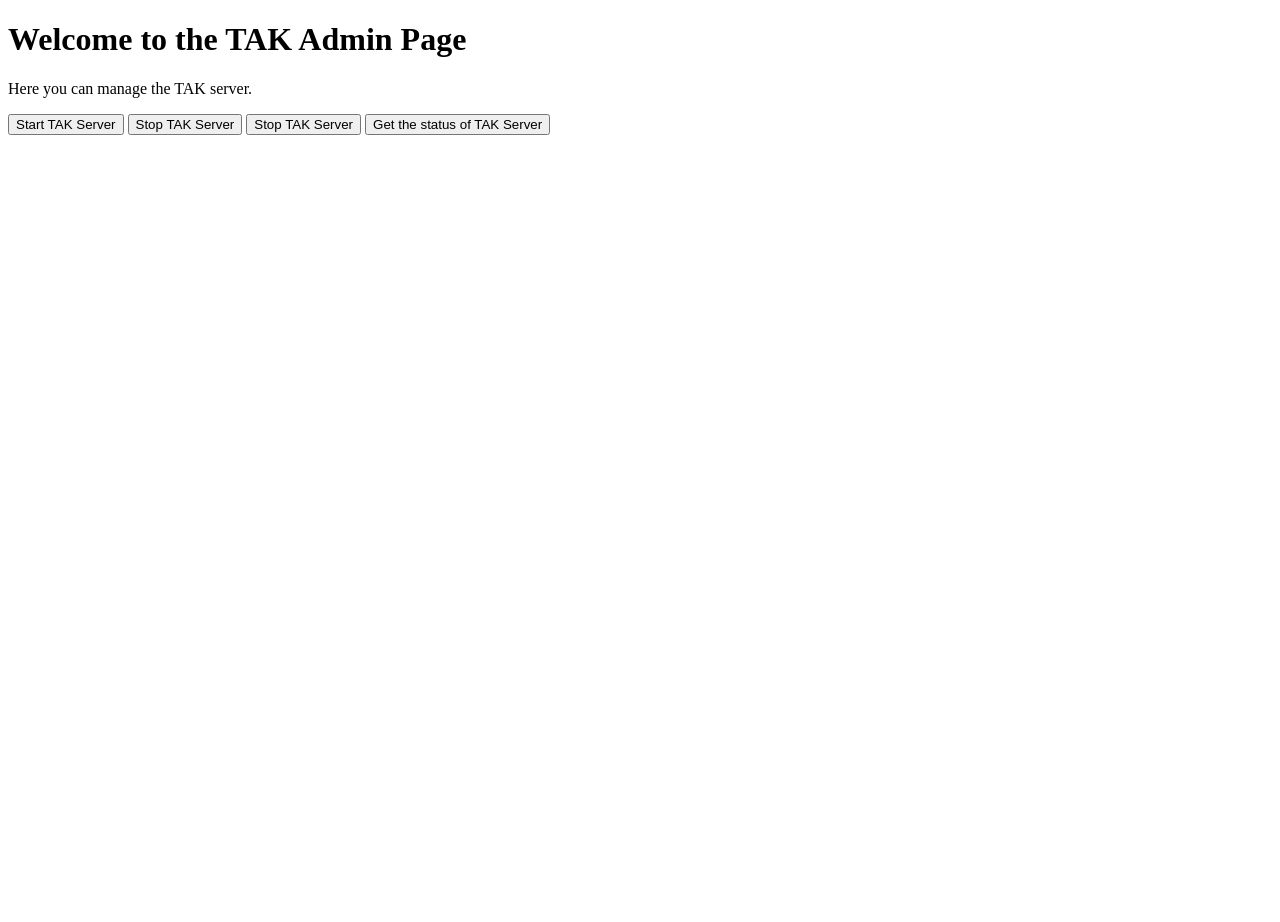
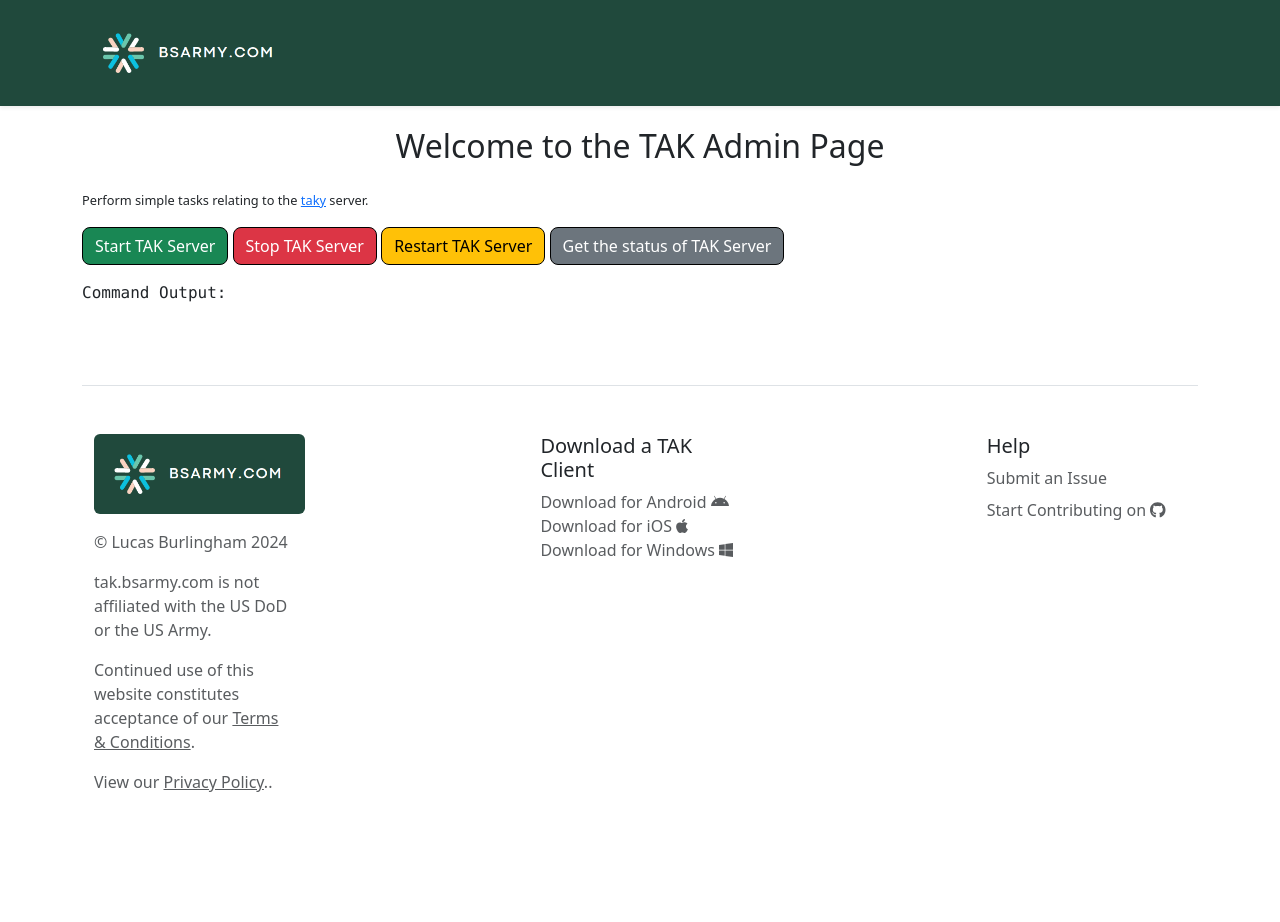
Before and after one commit to thebarracksarmy/atak.bsarmy.com, a PHP site: page /admin/index.php in a window 1280 px wide. Before the commit the page ends 135 px from the top, so only its background shows below. Run offline with PHP 8.4, Linux system fonts and the light colour scheme; some libraries are stand-ins or nearby versions.

Commit message:
Add simple taky server commands

```diff
--- a/admin/index.php
+++ b/admin/index.php
@@ -1,25 +1,69 @@
+<?php
+
+require_once $_SERVER['DOCUMENT_ROOT'] . '/assets/includes/beforeIncludes.php';
+
+
+$title = "TAK Admin - BS Army";
+$url = "https://" . $_SERVER['HTTP_HOST'] . "/";
+$type = "website";
+$description = 'Admin page for the open TAK server at atak.bsarmy.com. This server is open to all and is not affiliated with the US Government.';
+
+?>
+
 <!DOCTYPE html>
 <html lang="en">
-	<base href=htmz>
+
 <head>
 	<meta charset="UTF-8">
 	<meta name="viewport" content="width=device-width, initial-scale=1.0">
 	<title>TAK Admin</title>
+
+	<style>
+		body {
+			font-family: Arial, sans-serif;
+		}
+
+		pre {
+			white-space: pre-wrap;
+			word-wrap: break-word;
+			background-color: lightgray;
+			padding: 1em;
+			border-radius: .5em;
+			border-color: darkslategrey;
+		}
+	</style>
+	<?php require $_SERVER['DOCUMENT_ROOT'] . '/assets/includes/elements/head.php'; ?>
 </head>
+
 <body>
-	<h1>Welcome to the TAK Admin Page</h1>
-	<p>Here you can manage the TAK server.</p>
+	<?php require $_SERVER['DOCUMENT_ROOT'] . '/assets/includes/elements/nav.php'; ?>
+	<base target=htmz>
 
-	<div role="tablist">
-		<button role="tab" href="/admin/functions/start.php#command_output">Start TAK Server</button>
-		<button role="tab" href="/admin/functions/stop.php#command_output">Stop TAK Server</button>
-		<button role="tab" href="/admin/functions/restart.php#command_output">Stop TAK Server</button>
-		<button role="tab" href="/admin/functions/status.php#command_output">Get the status of TAK Server</button>
+	<div class="container">
+		<div class="row mb-3">
+			<div class="col">
+				<h1 class="text-center">Welcome to the TAK Admin Page</h1>
+				<small class="text-center">Perform simple tasks relating to the <a class="fs-italic" href="https://github.com/tkuester/taky/" referrerpolicy="noreferrer" target="_blank">taky</a> server.</small>
+			</div>
+		</div>
+		<div class="row mb-3">
+			<div role="tablist">
+				<a class="btn btn-success" role="tab" href="/admin/functions/start.php#command_output" onclick="return confirm('Please confirm that you want to START the taky server:')">Start TAK Server</a>
+				<a class="btn btn-danger" role="tab" href="/admin/functions/stop.php#command_output" onclick="return confirm('Please confirm that you want to STOP the taky server:')">Stop TAK Server</a>
+				<a class="btn btn-warning" role="tab" href="/admin/functions/restart.php#command_output" onclick="return confirm('Please confirm that you want to RESTART the taky server:')">Restart TAK Server</a>
+				<a class="btn btn-secondary" role="tab" href="/admin/functions/status.php#command_output">Get the status of TAK Server</a>
+			</div>
+		<div class="row mb-3 mt-3">
+			<!-- This is where the output will be -->
+			<p class="text-start ml-2 font-monospace">Command Output:</p>
+			<div id="command_output" role="tabpanel"></div>
+		</div>
 	</div>
-
-	<!-- This is where the output will be -->
-	<div id="command_output" role="tabpanel"></div>
-
+	<?php
+	// Add footer to page
+	require_once $_SERVER['DOCUMENT_ROOT'] . '/assets/includes/elements/footer.php';
+	?>
 	<iframe hidden name=htmz onload="setTimeout(()=>document.querySelector(contentWindow.location.hash||null)?.replaceWith(...contentDocument.body.childNodes))"></iframe>
 </body>
+
 </html>
--- a/index.php
+++ b/index.php
@@ -1,7 +1,6 @@
 <?php
 
 require_once $_SERVER['DOCUMENT_ROOT'] . '/assets/includes/beforeIncludes.php';
-
 
 
 $title = "TAK - BS Army";
```
Also changed, not shown: admin/functions/restart.php (+12 -7 lines), admin/functions/start.php (+11 -7 lines), admin/functions/status.php (+11 -7 lines), admin/functions/stop.php (+11 -7 lines), .github/NOTES.md (added), 1 other file.
